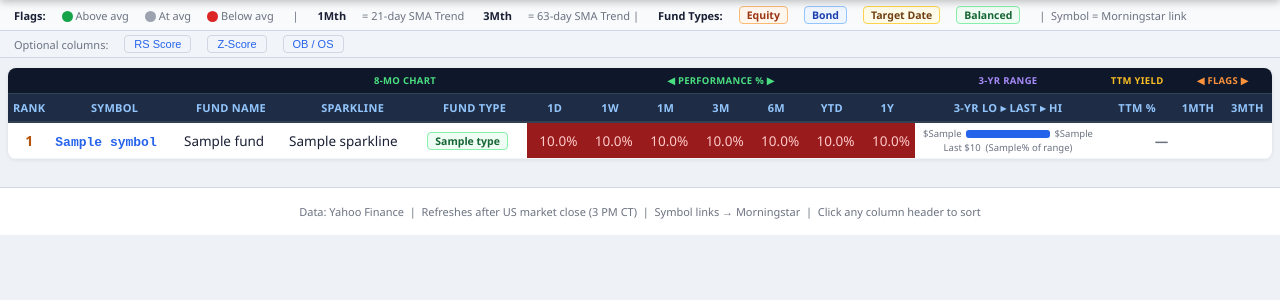
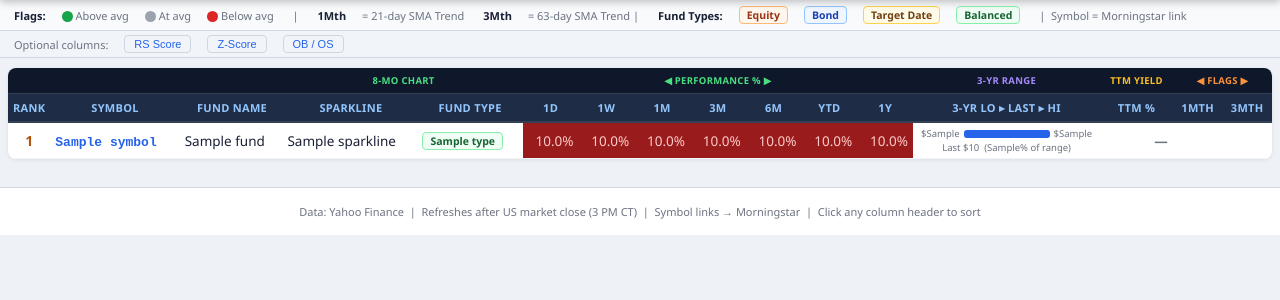
Before and after one commit to Jamesm2009/KCM_MF_Dashboard, a Flask app: template templates/index.html in a window 1280 px wide. Shown: the part 58-358 px from the top of the page. Run offline with Flask 3, Linux system fonts and the light colour scheme; the template is opened without the code that fills it: most values are stand-ins (such as "Sample title", 1, 10 or a date in 2020).

Commit message:
Update index.html

```diff
--- a/templates/index.html
+++ b/templates/index.html
@@ -164,9 +164,9 @@ td { padding: 4px 5px; white-space: nowrap; vertical-align: middle; }
 td.rank   { font-weight: 800; font-size: 14px; color: var(--gold); text-align: center; width: 28px; padding: 4px 3px; }
 td.sym a  { font-weight: 700; font-size: 13px; font-family: 'Courier New', monospace; color: var(--accent); text-decoration: none; }
 td.sym a:hover { text-decoration: underline; }
-td.fname  { max-width: 200px; overflow: hidden; text-overflow: ellipsis; font-weight: 500; }
+td.fname  { max-width: 240px; overflow: hidden; text-overflow: ellipsis; font-weight: 500; }
 td.ftype  { font-size: 10px; color: var(--muted); max-width: 140px; overflow: hidden; text-overflow: ellipsis; }
-td.spark  { padding: 3px 6px; }
+td.spark  { padding: 3px 3px; }
 td.num    { text-align: right; font-variant-numeric: tabular-nums; }
 td.na     { text-align: right; color: var(--muted); }
 
```
